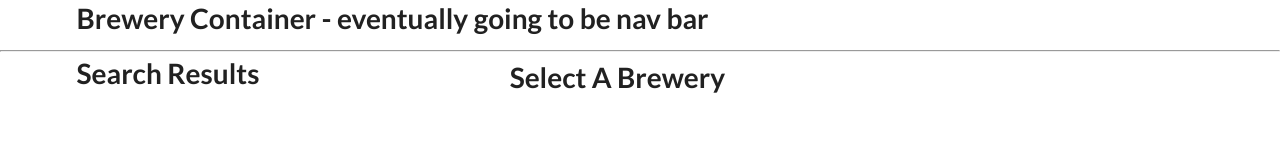
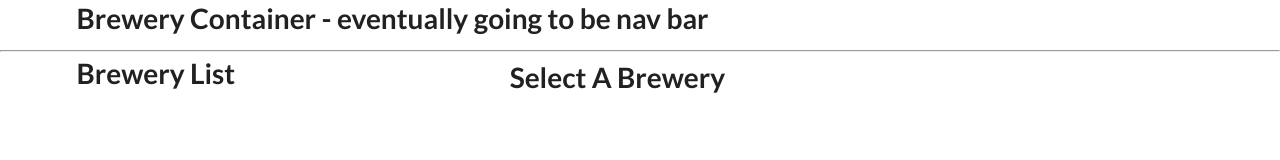
Before and after one commit to builtbyjosh/tipsy_review_react_v2, a React (Create React App) app: page / in a window 1280 px wide. Shown: the top 160 px of the page. Built offline with nearby package versions, Linux system fonts and the light colour scheme; no server answers.

Commit message:
testing review state

```diff
--- a/src/components/App.js
+++ b/src/components/App.js
@@ -9,8 +9,8 @@ import SearchContainer from './SearchContainer'
         <h1 className='ui container'>Brewery Container - eventually going to be nav bar</h1>
       <hr />
       <div className="ui container grid">
-        {/* <BreweryContainer /> */}
-        <SearchContainer />
+        <BreweryContainer />
+        {/* <SearchContainer /> */}
       </div>
       </div>
     )
```
